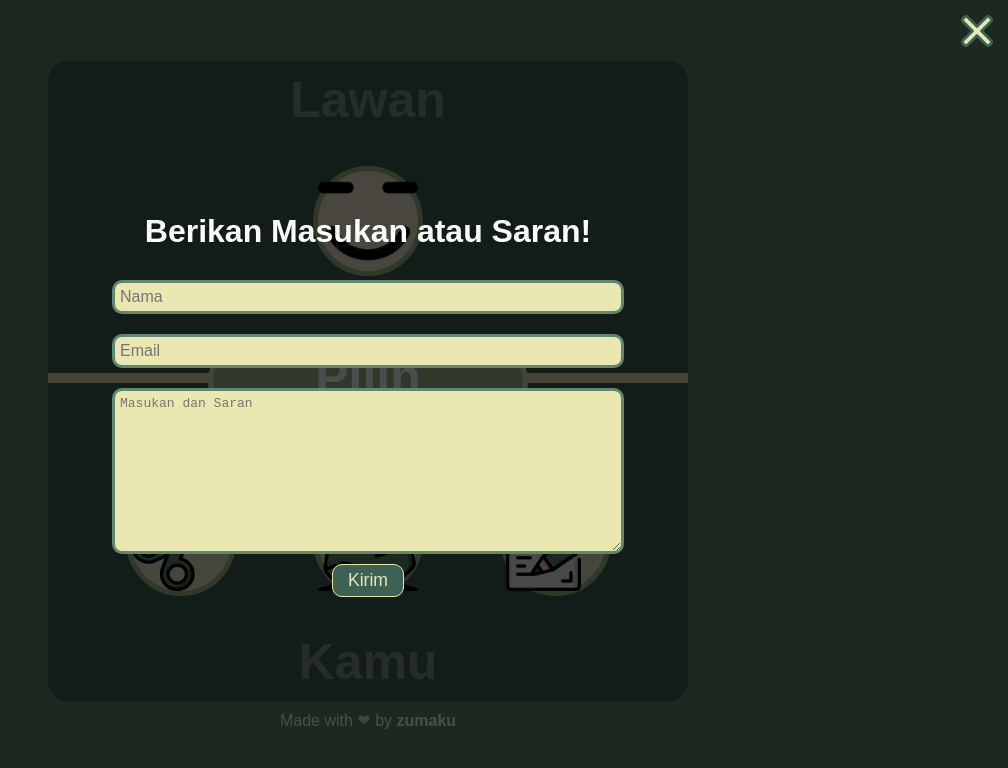
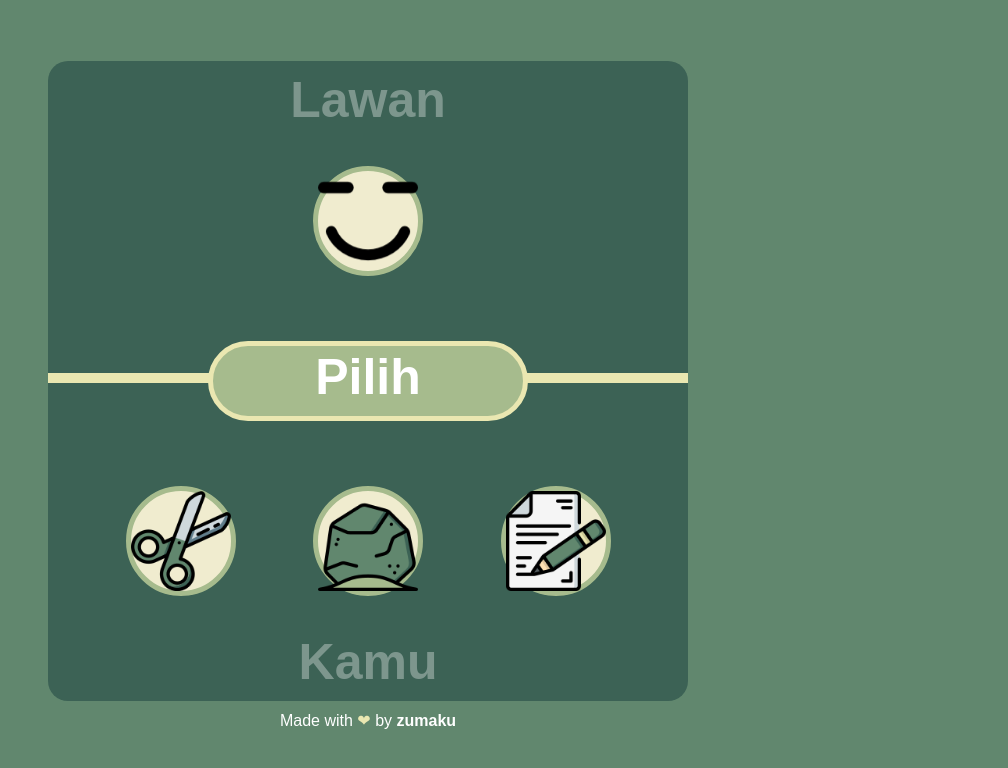
Before and after one commit to zumaku/suitGame, a plain HTML site: page index.html in a window 1280 px wide. Shown: the whole page, without its empty margins (272-1280 px from the left). Drawn offline with Linux system fonts and the light colour scheme.

Commit message:
menambahkan d-none pada form

```diff
--- a/index.html
+++ b/index.html
@@ -37,7 +37,7 @@
     </div>
     <div class="gif loveHand d-none"><img src="heart.png" alt=""></div>
     <div class="gif laugh d-none"><img src="laugh.png" alt=""></div>
-    <form action="" method="POST" class="formSaran">
+    <form action="" method="POST" class="formSaran d-none">
         <h1>Berikan Masukan atau Saran!</h1>
         <input type="text" class="data nama" name="namaPengirim" id="" placeholder="Nama">
         <input type="email" class="data email" name="email" id="" placeholder="Email">
```
